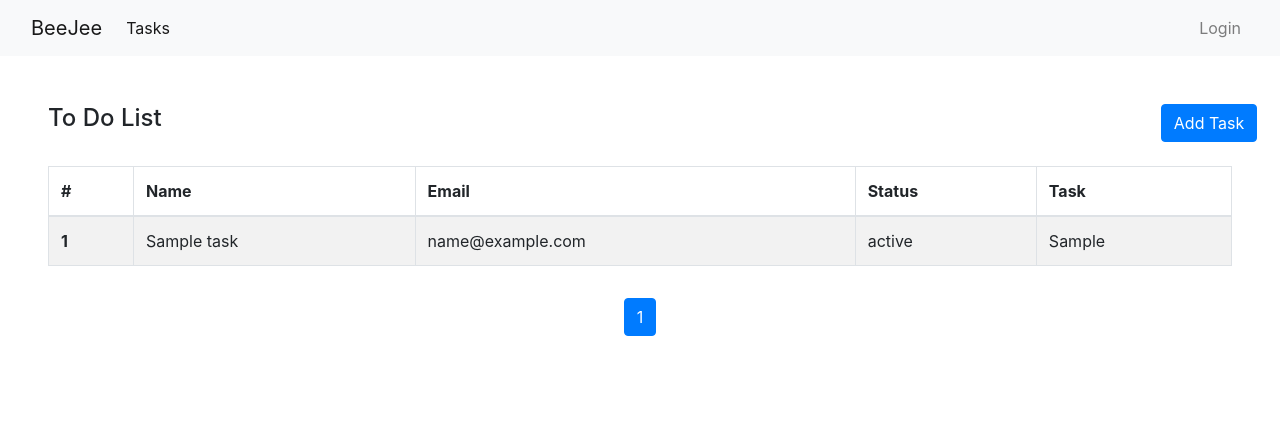
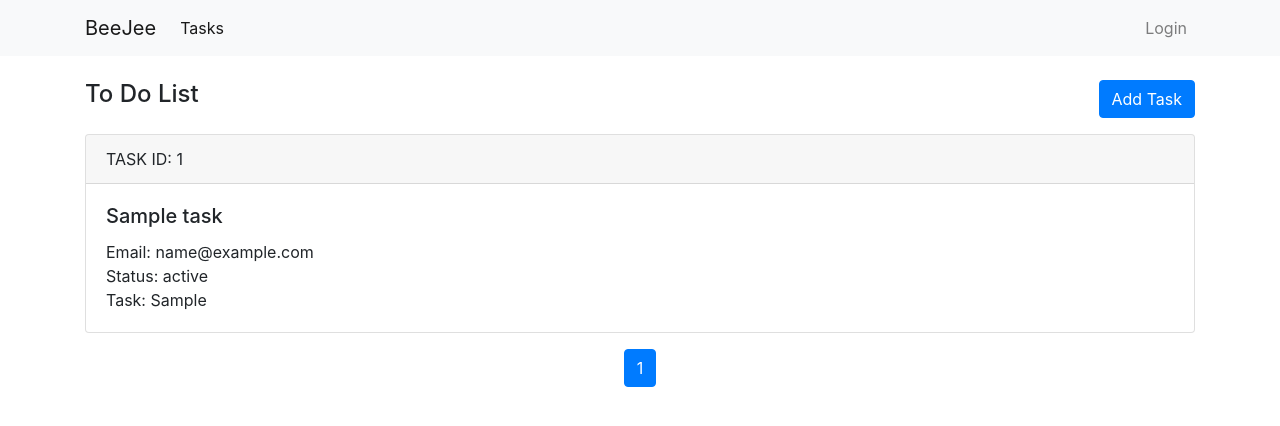
Before and after one commit to azamat9904/beejee-test, a PHP site: page / in a window 1280 px wide. Shown: the top 426 px of the page. Run offline with PHP 8.4, Linux system fonts and the light colour scheme; tables that the repository leaves empty or names only in its code hold one stand-in row (values such as "Sample post").

Commit message:
feature(): View of todo list was changed

```diff
--- a/application/views/layouts/layout.php
+++ b/application/views/layouts/layout.php
@@ -10,7 +10,7 @@
 </head>
 <body>
     <nav class="navbar navbar-expand-lg navbar-light bg-light">
-        <div class="container-fluid">
+        <div class="container">
             <a class="navbar-brand" href="#">BeeJee</a>
             <button class="navbar-toggler" type="button" data-toggle="collapse" data-target="#navbarTogglerDemo02" aria-controls="navbarTogglerDemo02" aria-expanded="false" aria-label="Toggle navigation">
                 <span class="navbar-toggler-icon"></span>
--- a/application/views/task/index.php
+++ b/application/views/task/index.php
@@ -1,44 +1,43 @@
-<div class="container-fluid mt-5 px-5">
+<div class="container mt-4">
     <?php showFeedback("task_created"); ?>
+    <!-- <div class="row">
+      <div class="col">
+        <div class="d-flex d-flex justify-content-between">
+            <h4>To Do List</h4>
+            <a class="btn btn-primary" href="<?= URLROOT; ?>/task/createTask">Add Task</a>
+        </div>
+      </div>
+    </div>
+     -->
+    <div class="row">
+      <div class="col">
+        <div class="d-flex d-flex justify-content-between">
+          <h4>To Do List</h4>
+          <a class="btn btn-primary" href="<?= URLROOT; ?>/task/createTask">Add Task</a>
+       </div>
+      </div>
+    </div>
 
-    <div class="row mb-4">
-        <div class="col-md-11">
-            <h4>To Do List</h4>
+    <?php foreach($tasks as $task):?>
+        <div class="card mt-3">
+          <div class="card-header">
+            TASK ID: <?= $task->id ?>
+          </div>
+          <div class="card-body">
+            <h5 class="card-title"><?= $task->name ?></h5>
+            <p class="card-text">
+                Email: <?= $task->email ?><br />
+                Status: <?= $task->status ?><br />
+                Task: <?= $task->task ?>
+            </p>
+          </div>
         </div>
-        <div class="col-md-1">
-            <a class="btn btn-primary" href="<?= URLROOT; ?>/task/createTask">Add Task</a>
+    <?php endforeach; ?>
+
+    <div class="row">
+        <div class="col">
+          <?php echo $pagination; ?>
         </div>
     </div>
 
-  <table class="table table-bordered table-striped">
-    <thead>
-      <tr>
-        <th scope="col">#</th>
-        <th scope="col">Name</th>
-        <th scope="col">Email</th>
-        <th scope="col">Status</th>
-        <th scope="col">Task</th>
-      </tr>
-    </thead>
-    <tbody>
-      <?php
-          foreach($tasks as $task):
-      ?>
-          <tr>
-              <th scope="row"><?= $task->id ?></th>
-              <td><?= $task->name ?></td>
-              <td><?= $task->email ?></td>
-              <td><?= $task->status ?></td>
-              <td><?= $task->task ?></td>
-          </tr>
-      <?php
-          endforeach;
-      ?>
-    </tbody>
-  </table>
-  <div class="row">
-      <div class="col">
-         <?php echo $pagination; ?>
-      </div>
-  </div>
 </div>
```
